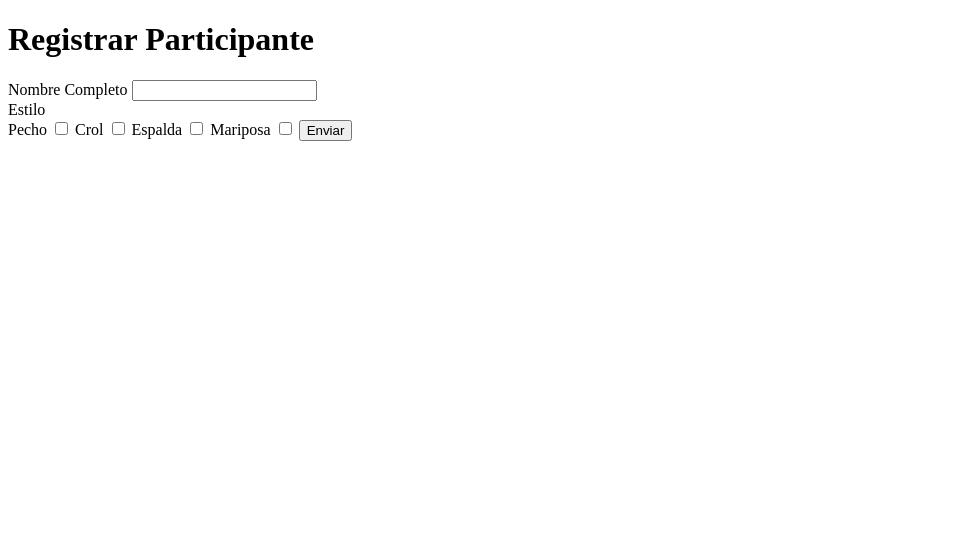
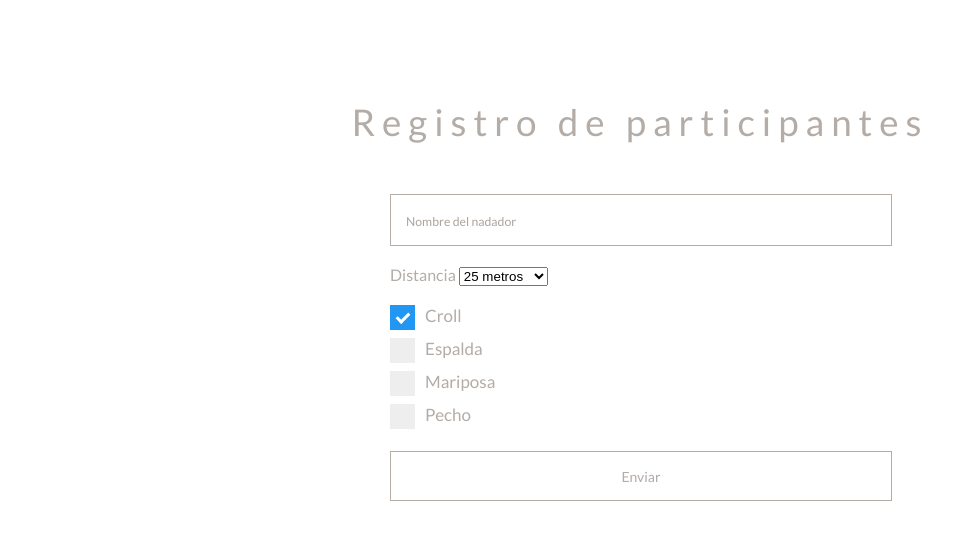
Before and after one commit to LautaroVallejos/Olimpiadas, a website: page views/index.html in a window 1280 px wide. Shown: the whole page, without its empty margins (0-975 px from the left). Drawn offline with Linux system fonts and the light colour scheme; files whose address does not match are found by name.

Commit message:
formulario con diseño

```diff
--- a/Styles/form.css
+++ b/Styles/form.css
@@ -36,7 +36,7 @@ input:focus::-ms-placeholder, textarea:focus::-ms-placeholder {
   color: #bbb5af;
 }
 
-/* on hover placeholder */
+
 
 input:hover::-webkit-input-placeholder, textarea:hover::-webkit-input-placeholder {
   color: #e2dedb;
@@ -76,7 +76,7 @@ input:hover:focus::-ms-placeholder, textarea:hover::focus:-ms-placeholder {
 
 body {
   font-family: 'Lato', sans-serif;
-  background: #e2dedb;
+  background: white;
   color: #b3aca7;
 }
 
@@ -106,7 +106,7 @@ input {
   color: #726659;
 
   border: solid 1px #b3aca7;
-  border-bottom: none;
+
 
   transition: all 0.3s ease-in-out;
   -webkit-transition: all 0.3s ease-in-out;
@@ -119,32 +119,6 @@ input:hover {
   color: #e2dedb;
 }
 
-textarea {
-  width: 470px;
-  max-width: 470px;
-  height: 110px;
-  max-height: 110px;
-  padding: 15px;
-
-  background: transparent;
-  outline: none;
-
-  color: #726659;
-  font-family: 'Lato', sans-serif;
-  font-size: 0.875em;
-
-  border: solid 1px #b3aca7;
-
-  transition: all 0.3s ease-in-out;
-  -webkit-transition: all 0.3s ease-in-out;
-  -moz-transition: all 0.3s ease-in-out;
-  -ms-transition: all 0.3s ease-in-out;
-}
-
-textarea:hover {
-  background: #b3aca7;
-  color: #e2dedb;
-}
 
 #submit {
   width: 502px;
@@ -160,9 +134,76 @@ textarea:hover {
   cursor: pointer;
 
   border: solid 1px #b3aca7;
-  border-top: none;
+
 }
 
 #submit:hover {
   color: #e2dedb;
 }
+/* checkbox */
+.container {
+    display: block;
+    position: relative;
+    padding-left: 35px;
+    margin-bottom: 12px;
+    cursor: pointer;
+    font-size: 17px;
+    -webkit-user-select: none;
+    -moz-user-select: none;
+    -ms-user-select: none;
+    user-select: none;
+  }
+
+
+  .container input {
+    position: absolute;
+    opacity: 0;
+    cursor: pointer;
+    height: 0;
+    width: 0;
+  }
+
+
+  .checkmark {
+    position: absolute;
+    top: 0;
+    left: 0;
+    height: 25px;
+    width: 25px;
+    background-color: #eee;
+  }
+
+
+  .container:hover input ~ .checkmark {
+    background-color: #ccc;
+  }
+
+
+  .container input:checked ~ .checkmark {
+    background-color: #2196F3;
+  }
+
+
+  .checkmark:after {
+    content: "";
+    position: absolute;
+    display: none;
+  }
+
+
+  .container input:checked ~ .checkmark:after {
+    display: block;
+  }
+
+
+  .container .checkmark:after {
+    left: 9px;
+    top: 5px;
+    width: 5px;
+    height: 10px;
+    border: solid white;
+    border-width: 0 3px 3px 0;
+    -webkit-transform: rotate(45deg);
+    -ms-transform: rotate(45deg);
+    transform: rotate(45deg);
+  }
--- a/views/index.html
+++ b/views/index.html
@@ -4,25 +4,49 @@
     <meta charset="UTF-8">
     <meta http-equiv="X-UA-Compatible" content="IE=edge">
     <meta name="viewport" content="width=device-width, initial-scale=1.0">
+    <link rel="stylesheet" href="/Styles/form.css">
     <title>Pagina de Inicio</title>
 </head>
 <body>
-    <h1>Registrar Participante</h1>
-    <form action="sendForm()" method="post">
-        <label for="fullname">Nombre Completo</label>
-        <input type="text" name="fullname" id="fullname">
-        <br>
-        <label for="">Estilo</label>
-        <br>
-        <label for="pecho">Pecho</label>
-        <input type="checkbox" name="pecho" id="pecho" value="pecho">
-        <label for="pecho">Crol</label>
-        <input type="checkbox" name="crol" id="crol" value="crol">
-        <label for="pecho">Espalda</label>
-        <input type="checkbox" name="espalda" id="espalda" value="espalda">
-        <label for="pecho">Mariposa</label>
-        <input type="checkbox" name="mariposa" id="mariposa" value="mariposa">
-        <input id="submit" type="submit" value="Enviar">
+    <header>Registro de participantes</header>
+
+    <form id="form" class="topBefore">
+
+              <input id="name" type="text" placeholder="Nombre del nadador">
+              <br>
+              <br>
+              <label for="">Distancia</label>
+
+              <select>
+                <option>25 metros</option>
+                <option>50 metros</option>
+                <option>100 metros</option>
+              </select>
+              <br>
+              <br>
+
+              <label class="container">Croll
+                <input type="checkbox" checked="checked" id="croll">
+                <span class="checkmark"></span>
+              </label>
+
+              <label class="container">Espalda
+                <input type="checkbox" id="espalda">
+                <span class="checkmark"></span>
+              </label>
+
+              <label class="container">Mariposa
+                <input type="checkbox" id="mariposa">
+                <span class="checkmark"></span>
+              </label>
+
+              <label class="container">Pecho
+                <input type="checkbox" id="pecho">
+                <span class="checkmark"></span>
+              </label>
+              <br>
+          <input id="submit" type="submit" value="Enviar">
+
     </form>
     <script src="../scripts//form.js"></script>
 </body>
```
